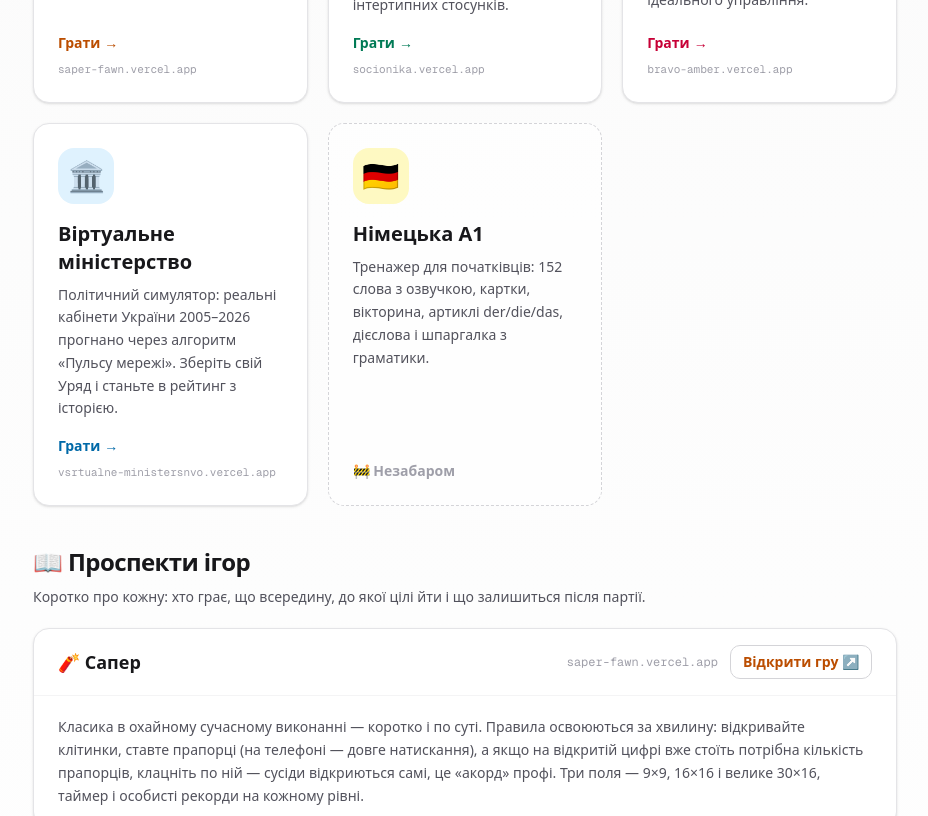
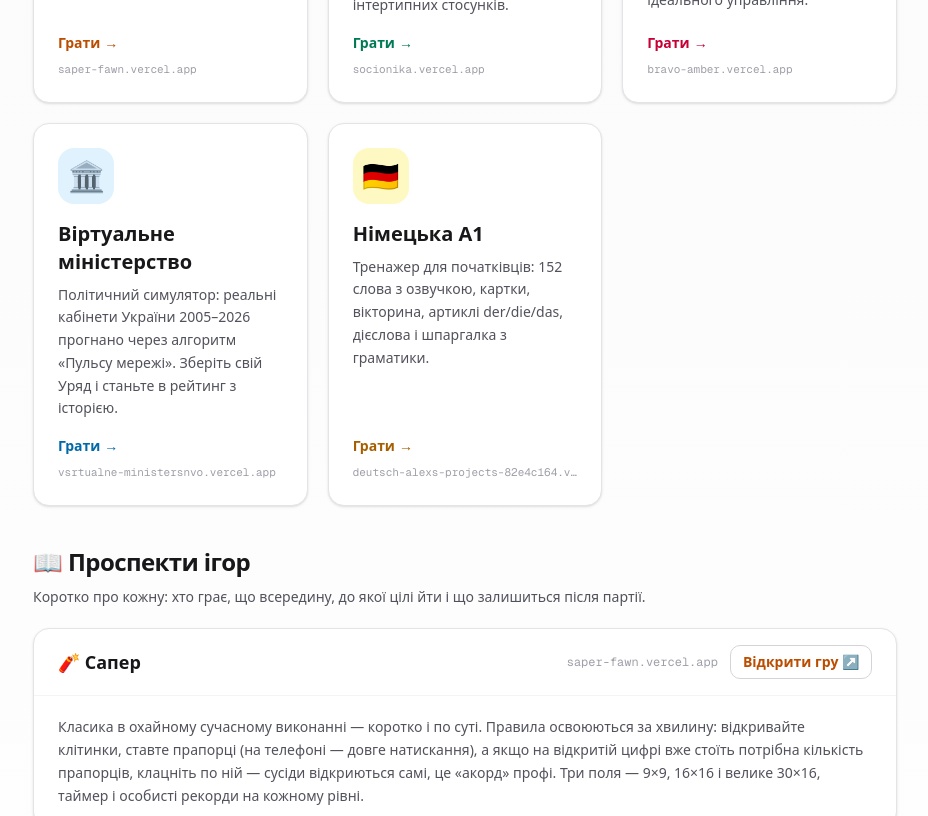
Before and after one commit to alex195703/igroteka, a Next.js app: page / in a window 1280 px wide. Shown: the part 540-1356 px from the top of the page, without its empty margins (175-1103 px from the left). Built offline with nearby package versions, Linux system fonts and the light colour scheme.

Commit message:
Showcase: Deutsch A1 trainer card goes live (real URL instead of placeholder)

```diff
--- a/src/app/page.tsx
+++ b/src/app/page.tsx
@@ -212,6 +212,7 @@ const GAMES: GameMeta[] = [
   },
   {
     emoji: '🇩🇪',
+    url: 'https://deutsch-alexs-projects-82e4c164.vercel.app',
     title: { uk: 'Німецька A1', ru: 'Немецкий A1' },
     desc: {
       uk: 'Тренажер для початківців: 152 слова з озвучкою, картки, вікторина, артиклі der/die/das, дієслова і шпаргалка з граматики.',
```
